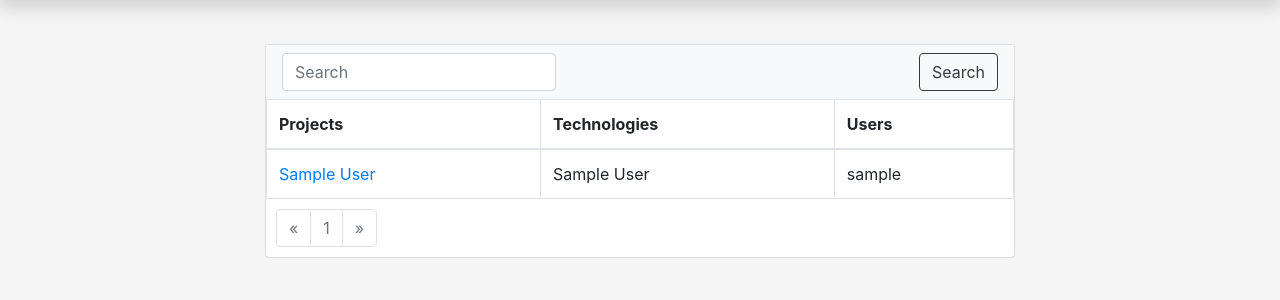
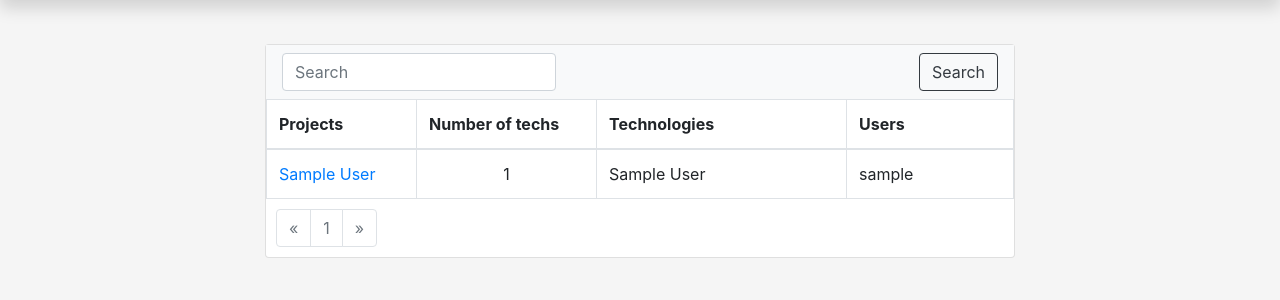
Before and after one commit to valusha1911/django-app, a Django app: page /home/ in a window 1280 px wide. Shown: the part 56-356 px from the top of the page. Run offline with Django 3.2, Linux system fonts and the light colour scheme; a user stored in the database is signed in; tables that the repository leaves empty hold one stand-in row (values such as "Sample post"); some libraries are stand-ins or nearby versions.

Commit message:
sorted count technologies and add arraw

```diff
--- a/templates/projects/projects.html
+++ b/templates/projects/projects.html
@@ -9,6 +9,7 @@
             return s;
         };
         var sort = 0
+        var sortNumTechn = 0
         var textToFind = ''
 
         $('#search').click(function () {
@@ -25,11 +26,19 @@
         })
 
         $('#projects').click(function(){
-            // $('#projects').text('Projects &darr; &uarr;')
             var numPage = $('#numberPage').text()
-            sort += 1
+            sort += 1;
+            sortNumTechn = 0;
+            $('#numTechnologies').text('Number of techs');
             if (sort == 3){
+                $('#projects').text('Projects');
                 sort = 0;
+            }
+            else if (sort == 1){
+                $('#projects').text('Projects ↓');
+            }
+            else if (sort == 2){
+                $('#projects').text('Projects ↑');
             }
             $.ajax({
                 type: "GET",
@@ -39,14 +48,40 @@
                     $('#body-table').html(data.projects_table);
                     $('#paginator').html(data.pagination);
                 }
-            })
+            });
+        });
+
+        $('#numTechnologies').click(function(){
+            sortNumTechn += 1;
+            var numPage = $('#numberPage').text();
+            $('#projects').text('Projects');
+            sort = 0;
+            if (sortNumTechn == 3){
+                $('#numTechnologies').text('Number of techs');
+                sortNumTechn = 0;
+            }
+            else if (sortNumTechn == 1){
+                $('#numTechnologies').text('Number of techs ↓');
+            }
+            else if (sortNumTechn == 2){
+                $('#numTechnologies').text('Number of techs ↑');
+            }
+            $.ajax({
+                type: "GET",
+                data: { "sortNumTechn": sortNumTechn, "numPage": numPage },
+                url: "/projects/sort/",
+                success: function (data) {
+                    $('#body-table').html(data.projects_table);
+                    $('#paginator').html(data.pagination);
+                }
+            });
         });
 
         $(document).on('click', '.page-link', function(ev){
             numberPage = $('#numberPage').text();
             $.ajax({
                 type: "GET",
-                data: { "text": textToFind, "sort": sort, "numPage": $(this).attr("pageNumber") },
+                data: { "text": textToFind, "sortNumTechn": sortNumTechn, "sort": sort, "numPage": $(this).attr("pageNumber") },
                 url: '/projects/sort/', //$(this).attr("pageNumber"),
                 success: function (data) {
                     $('#body-table').html(data.projects_table);
@@ -66,8 +101,9 @@
     <table class="table table-bordered table-hover main" style="margin-bottom: 0;">
         <thead>
             <tr style="font-weight:bold">
-                <td id="projects" scope="col"> Projects</td>
-                <td scope="col">Technologies</td>
+                <td id="projects" scope="col" style="width: 150px;">Projects</td>
+                <td id="numTechnologies" scope="col" style="width: 180px;">Number of techs</td>
+                <td scope="col" style="width: 250px;">Technologies</td>
                 <td scope="col">Users</td>
             </tr>
         </thead>
--- a/templates/projects/projects_table_list.html
+++ b/templates/projects/projects_table_list.html
@@ -1,6 +1,8 @@
 {% for project in projects %}
 <tr id="{{project.id}}">
     <td> <a href="{% url 'projects:detail' project.id %}">{{ project }}</a></td>
+    <td style="text-align: center;"> {{ project.technologies.all.count }}
+    </td>
     <td> {% for tech in project.technologies.all %} {{ tech }}{% if not forloop.last %}, {% endif %} {% endfor %}
     </td>
     <td> {% for us in project.users.all %} {{ us.username }}{% if not forloop.last %}, {% endif %} {% endfor %}
--- a/usersProjects/urls.py
+++ b/usersProjects/urls.py
@@ -11,6 +11,5 @@ urlpatterns = [
     path('api/technologies/', views.technologies_list, name='technologies list'),
     path('projects/search/', views.projects_table, name='projects_search'),
     path('projects/sort/', views.projects_table, name='projects_sort'),
-    path('home/page/', views.projects_table, name='home_page'),
     path('home/', views.home, name='home'),
 ]
--- a/usersProjects/views.py
+++ b/usersProjects/views.py
@@ -4,6 +4,7 @@ from django.core.paginator import Paginator
 from django.urls import reverse
 from django.db.models import Q
 from django.template.loader import render_to_string
+from django.db import models
 
 from absUser.models import User
 from .models import Project, Technology
@@ -55,6 +56,7 @@ def projects_table(request):
     search_text = request.GET.get('text', None)
     projects_sorted = request.GET.get('sort', None)
     page = request.GET.get('numPage', None)
+    sortNumTechn = request.GET.get('sortNumTechn', None)
     projects = Project.objects.all()
     if search_text:
         projects = projects.filter(Q(title__icontains=search_text)
@@ -64,6 +66,11 @@ def projects_table(request):
         projects = projects.order_by('title')
     elif projects_sorted == '2':
         projects = projects.order_by('-title')
+
+    if sortNumTechn == '1':
+        projects = Project.objects.annotate(__count_technologies=models.Count('technologies')).order_by('__count_technologies')
+    elif sortNumTechn == '2':
+        projects = Project.objects.annotate(__count_technologies=models.Count('technologies')).order_by('-__count_technologies')
 
     paginator = Paginator(projects, 5)
     projects = paginator.get_page(page)
```
